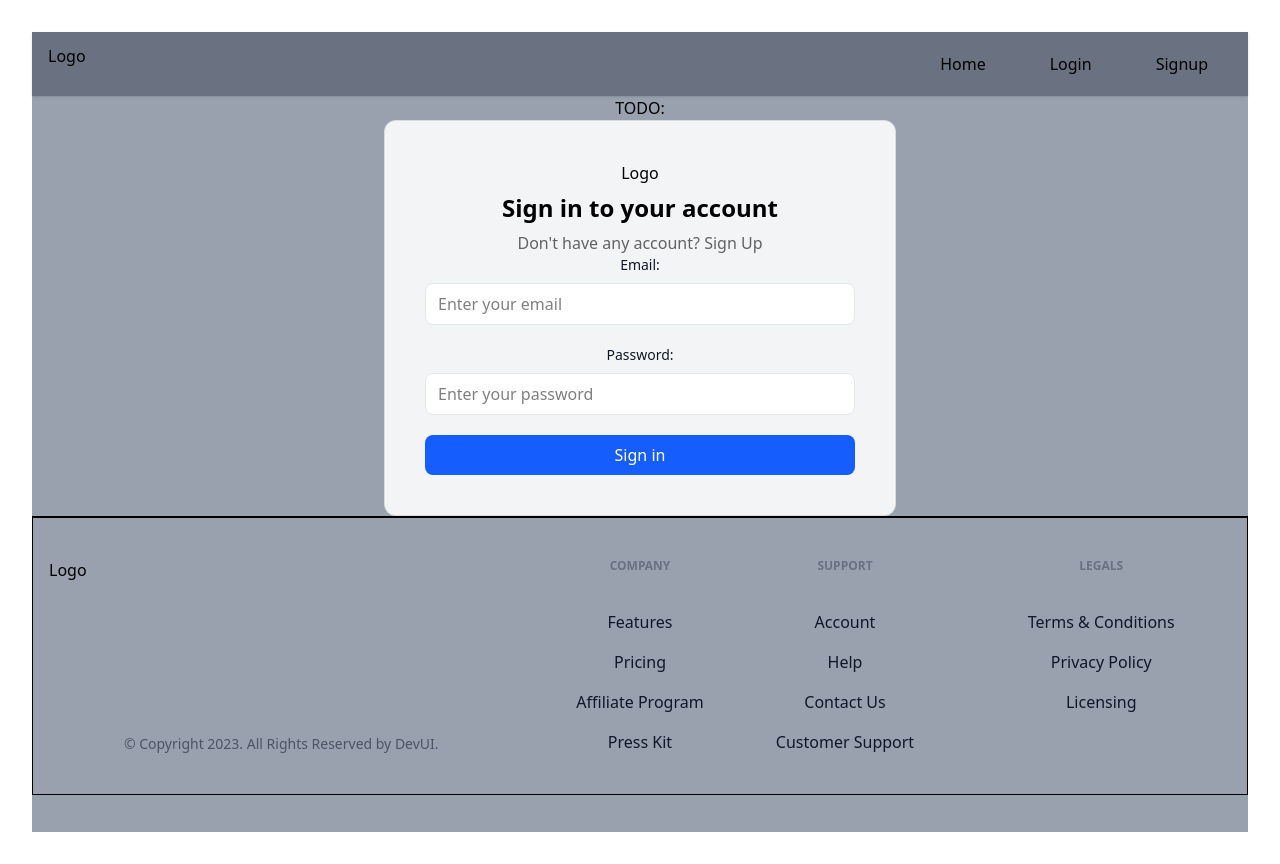
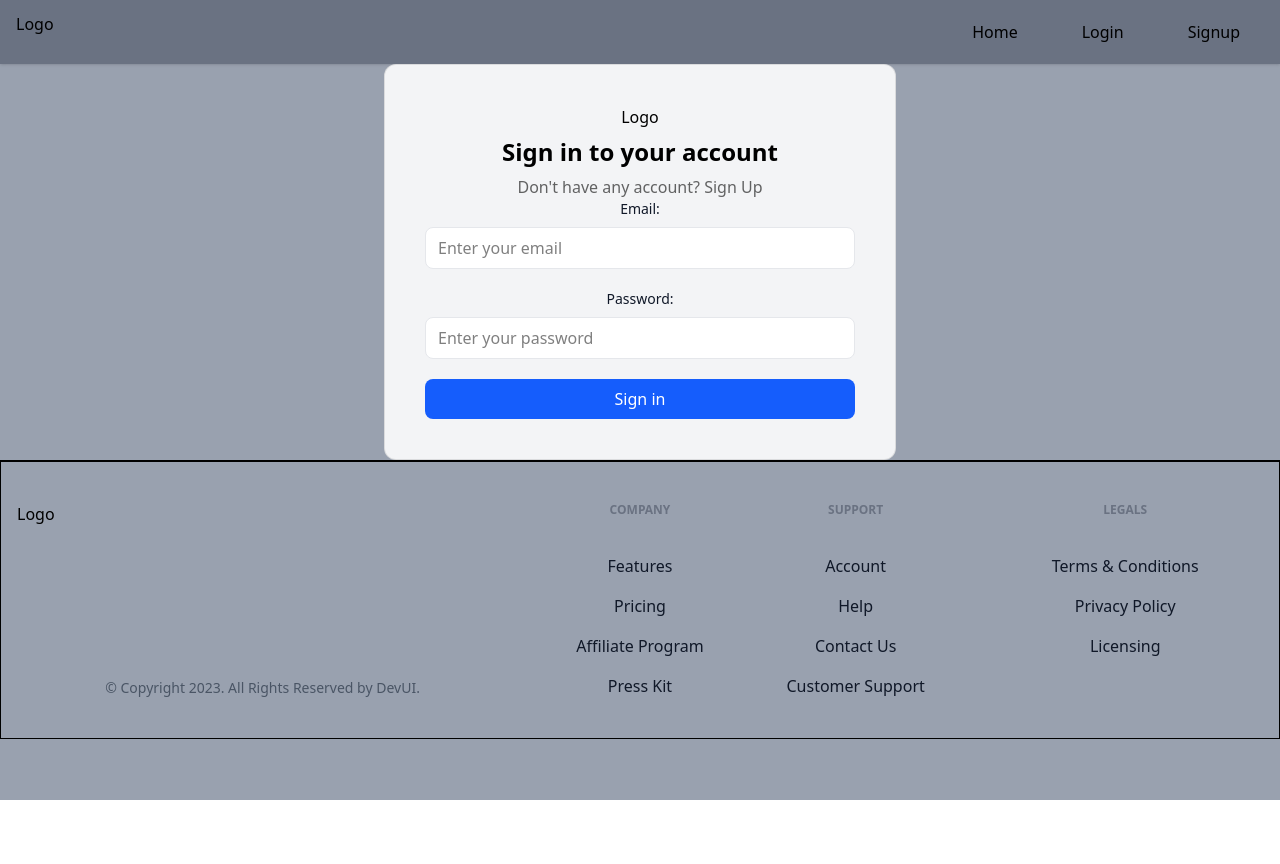
Before and after one commit to Shahroz-Codes/BlogVerse, a React (Vite) app in the folder BlogVerse/: page /login in a window 1280 px wide. After the commit the page ends 800 px from the top, so only its background shows below. Built offline with nearby package versions, Linux system fonts and the light colour scheme; no server answers.

Commit message:
feat: update settings for GitHub Copilot; remove padding from App.css; fix typo in getFilePreview method; add label prop to RTE component

```diff
--- a/BlogVerse/src/App.css
+++ b/BlogVerse/src/App.css
@@ -1,7 +1,6 @@
 #root {
   max-width: 1280px;
   margin: 0 auto;
-  padding: 2rem;
   text-align: center;
 }
 @import "tailwindcss";
--- a/BlogVerse/src/App.jsx
+++ b/BlogVerse/src/App.jsx
@@ -33,7 +33,7 @@ function App() {
         <div className='w-full block'>
           <Header />
           <main>
-            TODO:  <Outlet />
+            <Outlet />
           </main>
           <Footer />
         </div>
--- a/BlogVerse/src/appwrite/config.js
+++ b/BlogVerse/src/appwrite/config.js
@@ -125,7 +125,7 @@ export class Service{
     }
 
     getFilePreview(fileId){
-        return this.bucket.getFilePreview(
+        return this.bucket.getFileView(
             conf.bucketid,
             fileId
         )
--- a/BlogVerse/src/components/RTE.jsx
+++ b/BlogVerse/src/components/RTE.jsx
@@ -2,7 +2,7 @@ import React from 'react'
 import { Editor } from '@tinymce/tinymce-react'
 import { Controller } from 'react-hook-form'
 
-export default function RTE({ name, control, defaultValue = '' }) {
+export default function RTE({name, control, label, defaultValue =""}) {
     return (
         <div className='w-full'>
             {label && <label className='inline-block mb-1 pl-1'>{label}</label>}
@@ -12,6 +12,7 @@ export default function RTE({ name, control, defaultValue = '' }) {
                 defaultValue={defaultValue}
                 render={({ field: {onChange} }) => (
                     <Editor
+                        apiKey='3qzok2jkzxulgo9vro9il9a6cpiqob386r16lo6tizkxkmql'
                         initialValue={defaultValue}
                         init={{
                             height: 500,
```
